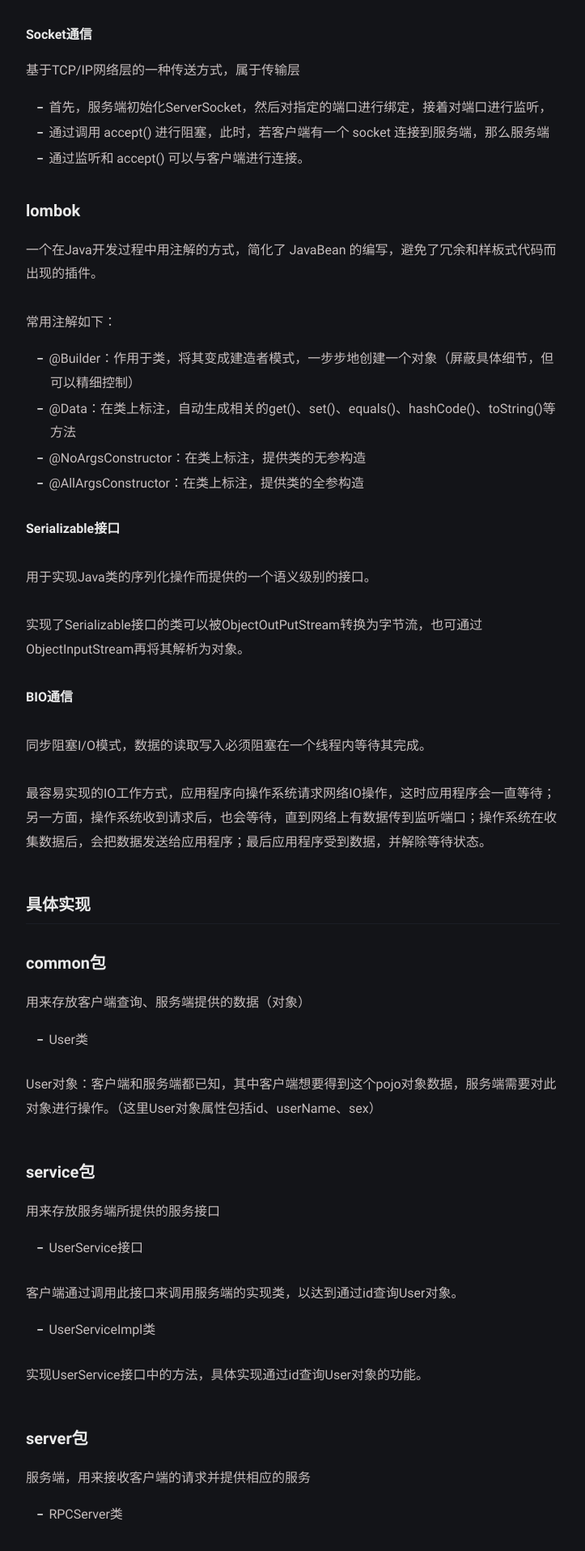
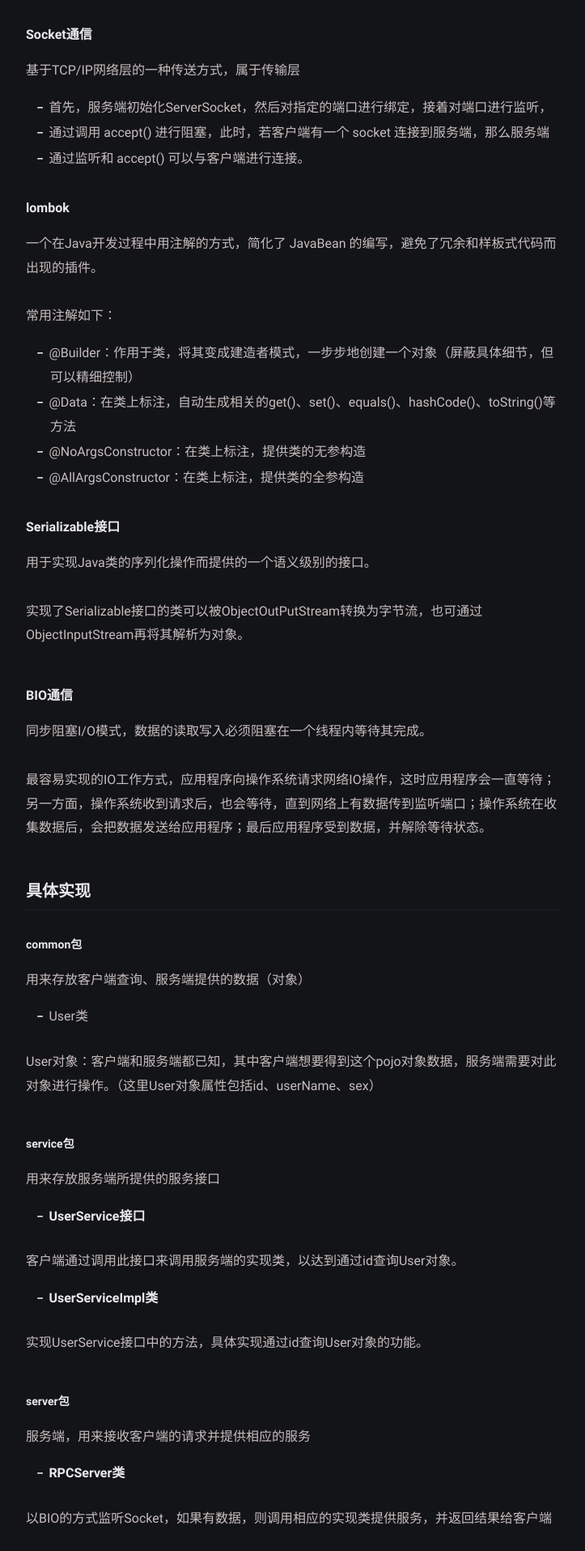
Before and after one commit to SherlnoW/SherlnoW.github.io, a Jekyll site: the page built from _posts/Monster-RPC/2022-10-22-myrpc-version0.md, in a window 1280 px wide. Shown: the part 1127-3042 px from the top of the page at 81% size, without its empty margins (278-1001 px from the left). Built offline with Jekyll 4.4.1, drawn with Linux system fonts in a browser that asks for light colours.

```diff
--- a/_posts/Monster-RPC/2022-10-22-myrpc-version0.md
+++ b/_posts/Monster-RPC/2022-10-22-myrpc-version0.md
@@ -38,7 +38,7 @@ tag:
 * 通过调用 accept() 进行阻塞，此时，若客户端有一个 socket 连接到服务端，那么服务端
 * 通过监听和 accept() 可以与客户端进行连接。
 
-#### **lombok**
+##### lombok
 
 一个在Java开发过程中用注解的方式，简化了 JavaBean 的编写，避免了冗余和样板式代码而出现的插件。
 
@@ -49,13 +49,13 @@ tag:
 * @NoArgsConstructor：在类上标注，提供类的无参构造
 * @AllArgsConstructor：在类上标注，提供类的全参构造
 
-**Serializable接口**
+##### Serializable接口
 
 用于实现Java类的序列化操作而提供的一个语义级别的接口。
 
 实现了Serializable接口的类可以被ObjectOutPutStream转换为字节流，也可通过ObjectInputStream再将其解析为对象。
 
-**BIO通信**
+##### BIO通信
 
 同步阻塞I/O模式，数据的读取写入必须阻塞在一个线程内等待其完成。
 
@@ -63,7 +63,7 @@ tag:
 
 ### 具体实现
 
-#### common包
+###### common包
 
 用来存放客户端查询、服务端提供的数据（对象）
 
@@ -71,27 +71,27 @@ tag:
 
 User对象：客户端和服务端都已知，其中客户端想要得到这个pojo对象数据，服务端需要对此对象进行操作。（这里User对象属性包括id、userName、sex）
 
-#### service包
+###### service包
 
 用来存放服务端所提供的服务接口
 
-* UserService接口
+* **UserService接口**
 
 客户端通过调用此接口来调用服务端的实现类，以达到通过id查询User对象。
 
-* UserServiceImpl类
+* **UserServiceImpl类**
 
 实现UserService接口中的方法，具体实现通过id查询User对象的功能。
 
-#### server包
+###### server包
 
 服务端，用来接收客户端的请求并提供相应的服务
 
-* RPCServer类
+* **RPCServer类**
 
 以BIO的方式监听Socket，如果有数据，则调用相应的实现类提供服务，并返回结果给客户端
 
-#### client包
+###### client包
 
 客户端，包含发送给服务端的请求以及得到的返回对象
 
```
